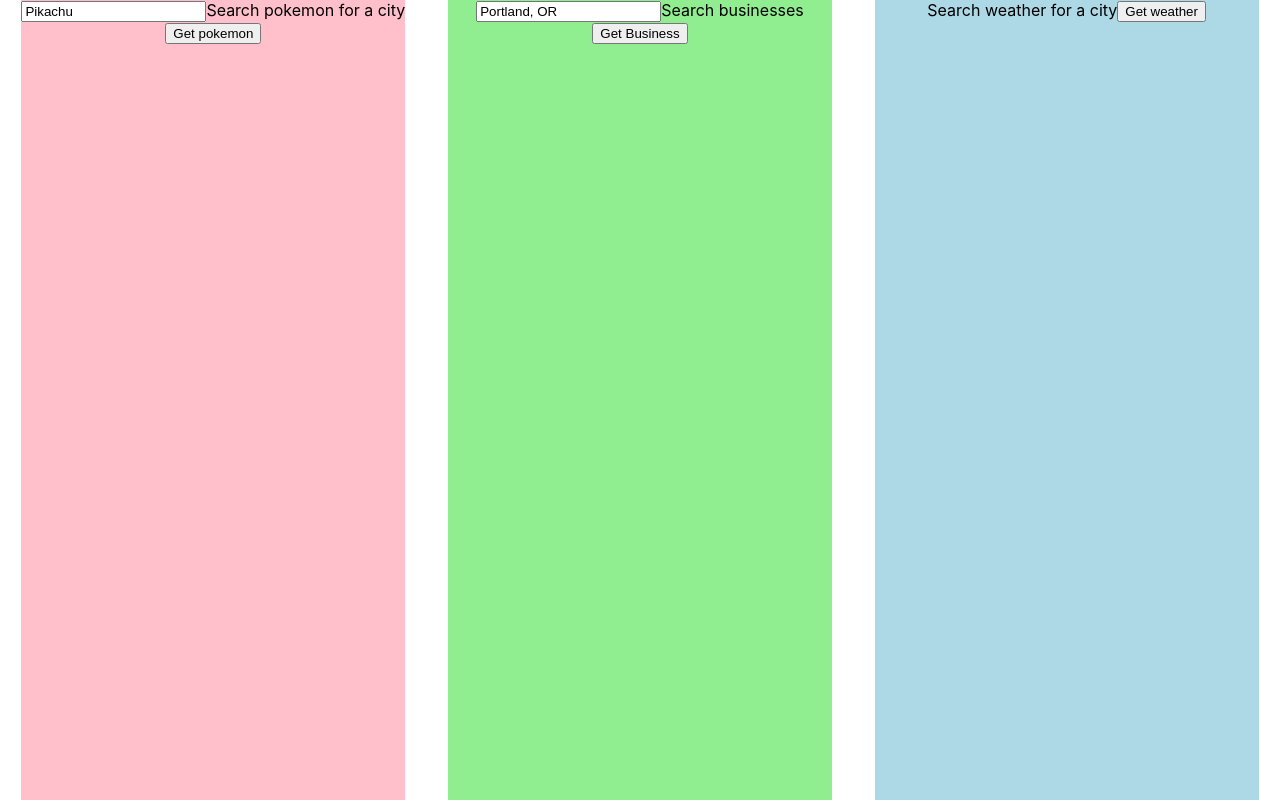
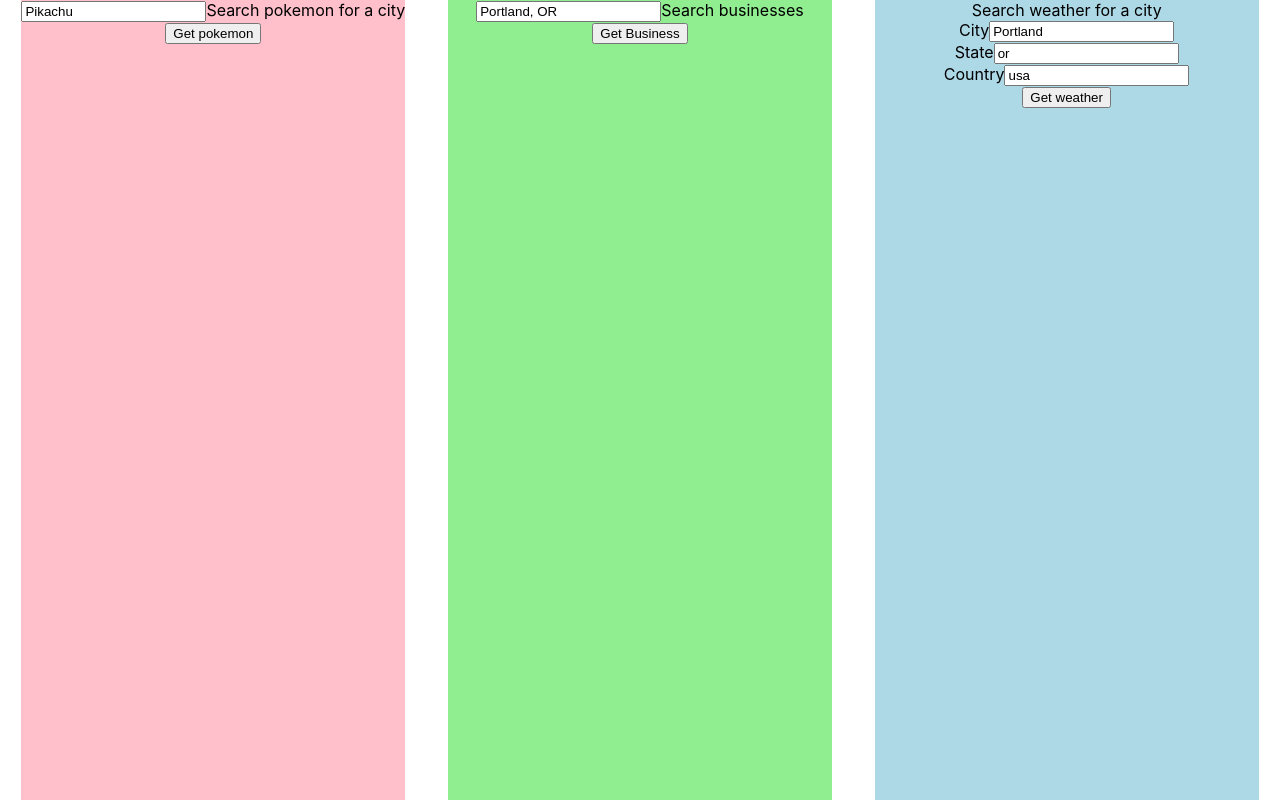
Before and after one commit to xDenzelB/api-proxy, a React (Create React App) app: page / in a window 1280 px wide. Built offline with nearby package versions, Linux system fonts and the light colour scheme.

Commit message:
Added in Weather List

```diff
--- a/src/WeatherSearch.js
+++ b/src/WeatherSearch.js
@@ -36,6 +36,18 @@ export default function WeatherSearch() {
       {/* make the fetch on submit */}
       <form onSubmit={handleWeatherSubmit}>
             Search weather for a city
+        <label>
+          City
+          <input onChange={e => setCity(e.target.value)} value={city} />
+        </label>
+        <label>
+          State
+          <input onChange={e => setState(e.target.value)} value={state} />
+        </label>
+        <label>
+          Country
+          <input onChange={e => setCountry(e.target.value)} value={country} />
+        </label>
         {/* add inputs/labels for city name, state, and country, using all the things we need with react forms. Don't forget to use the value property to sync these up with the default values in react state */}
         <button>Get weather</button>
       </form>
```
Also changed, not shown: src/WeatherList.js (added, +19 -0 lines).
